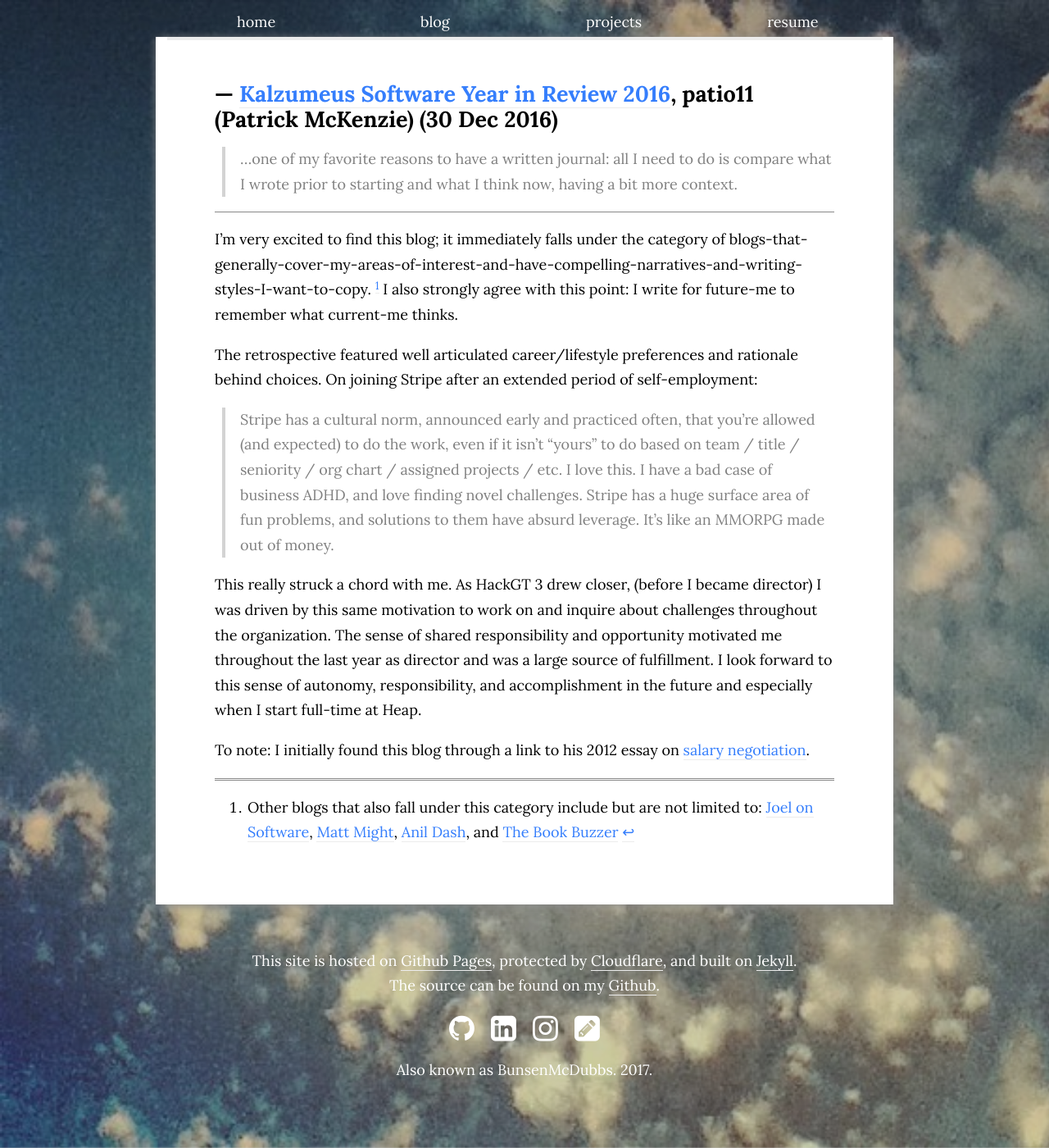
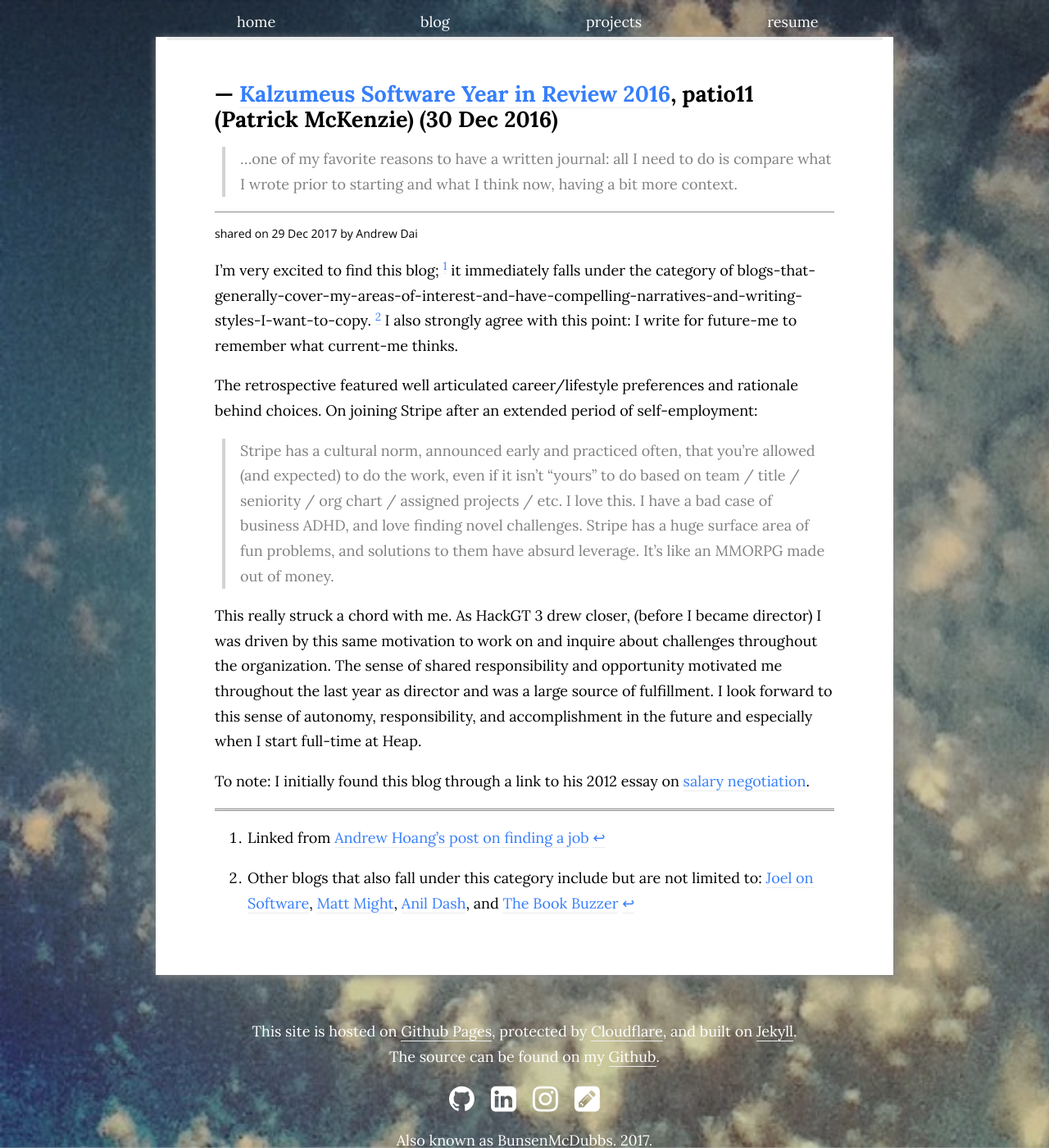
Before and after one commit to bunsenmcdubbs/bunsenmcdubbs.github.io, a Jekyll site: the page built from _posts/2017-12-29-kalzumeus-2016-review.md, in a window 1280 px wide and 1400 px high. Shown: the whole window at 82% size. Built offline with Jekyll 4.4.1, drawn with Linux system fonts in a browser that asks for light colours; nearby versions of some CDN libraries.

Commit message:
simplify quote/citation formatting

```diff
--- a/_includes/citation.html
+++ b/_includes/citation.html
@@ -4,7 +4,9 @@
 {% else %}
 {{ include.citation.title }},
 {% endif %}
+{% if include.citation.author %}
 {{ include.citation.author }}
-{% if include.citation.published_date %}
-({{ include.citation.published_date | date_to_string }})
 {% endif %}
+{% if include.citation.date %}
+({{ include.citation.date | date_to_string }})
+{% endif %}
--- a/_layouts/quote.html
+++ b/_layouts/quote.html
@@ -3,24 +3,26 @@
 hide_title: true
 custom_css: "/css/quote.css"
 ---
+
 <div id="main-title"><h1>
-  {% include citation.html citation=page %}
+  {% include citation.html citation=page.quote %}
 </h1></div>
 
 <main><article>
-{% if page.source %}
-<a href="{{ page.source }}">
+{% if page.quote.source %}
+<a href="{{ page.quote.source }}">
   <blockquote class="quote">
-    <p>{{ page.quote }}</p>
+    <p>{{ page.quote.text }}</p>
   </blockquote>
 </a>
 {% else %}
   <blockquote class="quote">
-    <p>{{ page.quote }}</p>
+    <p>{{ page.quote.text }}</p>
   </blockquote>
 {% endif %}
 
 <section class="post">
+  <p class="meta">shared on {{ page.date | date_to_string }} by {% if page.author %}{{ page.author }}{% else %}{{ site.author }}{% endif %}</p>
   {{ content }}
 </section>
 
--- a/_posts/2017-12-29-kalzumeus-2016-review.md
+++ b/_posts/2017-12-29-kalzumeus-2016-review.md
@@ -1,17 +1,20 @@
 ---
 layout: quote
 category: quote
+title: "patio11: Year in Review"
 date: 2017-12-29
-title: Kalzumeus Software Year in Review 2016
 tags: [reflection, writing, software, career]
-author: patio11 (Patrick McKenzie)
-source: "https://www.kalzumeus.com/2016/12/30/kalzumeus-software-year-in-review-2016/"
-published_date: 2016-12-30
-quote: "&hellip;one of my favorite reasons to have a written journal: all I need to do is compare what I wrote prior to starting and what I think now, having a bit more context."
+author: Andrew Dai
+quote:
+  title: Kalzumeus Software Year in Review 2016
+  author: patio11 (Patrick McKenzie)
+  source: "https://www.kalzumeus.com/2016/12/30/kalzumeus-software-year-in-review-2016/"
+  date: 2016-12-30
+  text: "&hellip;one of my favorite reasons to have a written journal: all I need to do is compare what I wrote prior to starting and what I think now, having a bit more context."
 ---
 
-I&rsquo;m very excited to find this blog; it immediately falls under the
-category of blogs-that-generally-cover-my-areas-of-interest-and-have-compelling-narratives-and-writing-styles-I-want-to-copy. [^1]
+I&rsquo;m very excited to find this blog; [^1] it immediately falls under the
+category of blogs-that-generally-cover-my-areas-of-interest-and-have-compelling-narratives-and-writing-styles-I-want-to-copy. [^2]
 I also strongly agree with this point: I write for future-me to remember
 what current-me thinks.
 
@@ -32,7 +35,8 @@
 To note: I initially found this blog through a link to his 2012 essay on
 [salary negotiation](https://www.kalzumeus.com/2012/01/23/salary-negotiation/).
 
-[^1]:
+[^1]: Linked from [Andrew Hoang&rsquo;s post on finding a job](https://blog.andrewhoang.me/how-to-be-emily/)
+[^2]:
     Other blogs that also fall under this category include but are not limited to:
     [Joel on Software](https://www.joelonsoftware.com/),
     [Matt Might](http://matt.might.net/),
--- a/blog/index.html
+++ b/blog/index.html
@@ -14,8 +14,8 @@
     {% if post.categories contains 'quote' %}
     <div class="pure-u-5-6 quote-entry">
       <div class="quote">
-        <a href="{{ post.url }}"><blockquote><p>{{ post.quote }}</p></blockquote></a>
-        <p>{% include citation.html citation=post %}</p>
+        <a href="{{ post.url }}"><blockquote><p>{{ post.quote.text }}</p></blockquote></a>
+        <p>{% include citation.html citation=post.quote %}</p>
       </div>
     </div>
     {% else %}
```
Also changed, not shown: _posts/2017-12-28-nytimes-year-in-pictures.md (+9 -6 lines).
